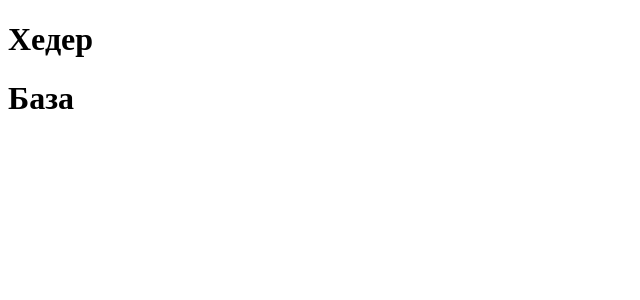
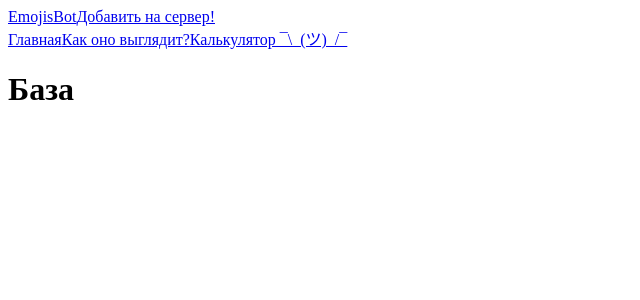
Before and after one commit to DEsimas/emojis-bot-web, a React app: page /home in a window 1280 px wide. Shown: the top 300 px of the page, without its empty margins (0-640 px from the left). Built offline with nearby package versions, Linux system fonts and the light colour scheme.

Commit message:
header pc markup

```diff
--- /dev/null
+++ b/src/components/header/Header.jsx
@@ -0,0 +1,30 @@
+import React from 'react';
+import { Link } from 'react-router-dom';
+
+export default function Header() {
+  return (
+    <header className='header'>
+      <div className='hader-pc'>
+        <div className='header-pc-left'>
+          <Link className='header-bc-left-link' to='/home'>
+            <span className='header-bc-left-link-text'>EmojisBot</span>
+          </Link>
+          <a
+            target="_blank"
+            rel="noopener noreferrer"
+            href='https://discord.com/api/oauth2/authorize?client_id=883020186339397693&permissions=26933136456768&scope=bot'
+            className='header-bc-left-button'
+          >Добавить на сервер!</a>
+        </div>
+        <div className='header-pc-right'>
+          <Link className='header-pc-right-home' to='/home'>Главная</Link>
+          <Link className='header-pc-right-images' to='/images'>Как оно выглядит?</Link>
+          <Link className='header-pc-right-calculator' to='/calculator'>Калькулятор ¯\_(ツ)_/¯</Link>
+        </div>
+      </div>
+      <div className='header-mobile'>
+
+      </div>
+    </header>
+  );
+}
--- a/src/index.jsx
+++ b/src/index.jsx
@@ -1,13 +1,15 @@
 import React from 'react';
 import { createRoot } from 'react-dom/client';
 import { BrowserRouter as Router, Routes, Route, Navigate } from 'react-router-dom';
+
+import Header from './components/header/Header.jsx';
 
 const container = document.getElementById('root');
 const root = createRoot(container);
 root.render(
   <React.StrictMode>
     <Router>
-      <h1>Хедер</h1>
+      <Header />
       <Routes>
         <Route path='/home' element={<h1>База</h1>} />
         <Route path='/images' element={<h1>Сладер</h1>} />
```
